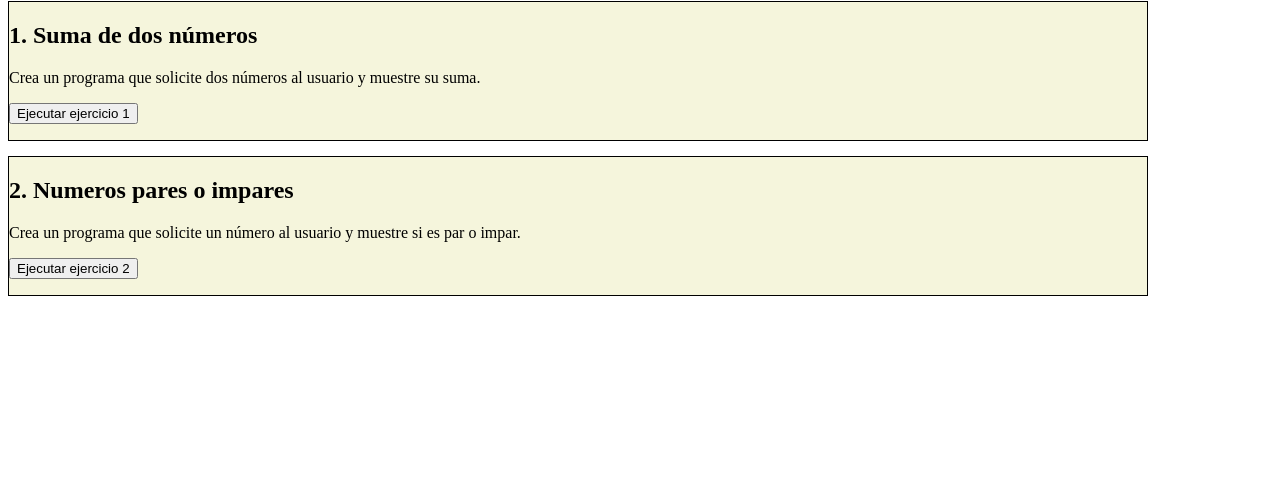
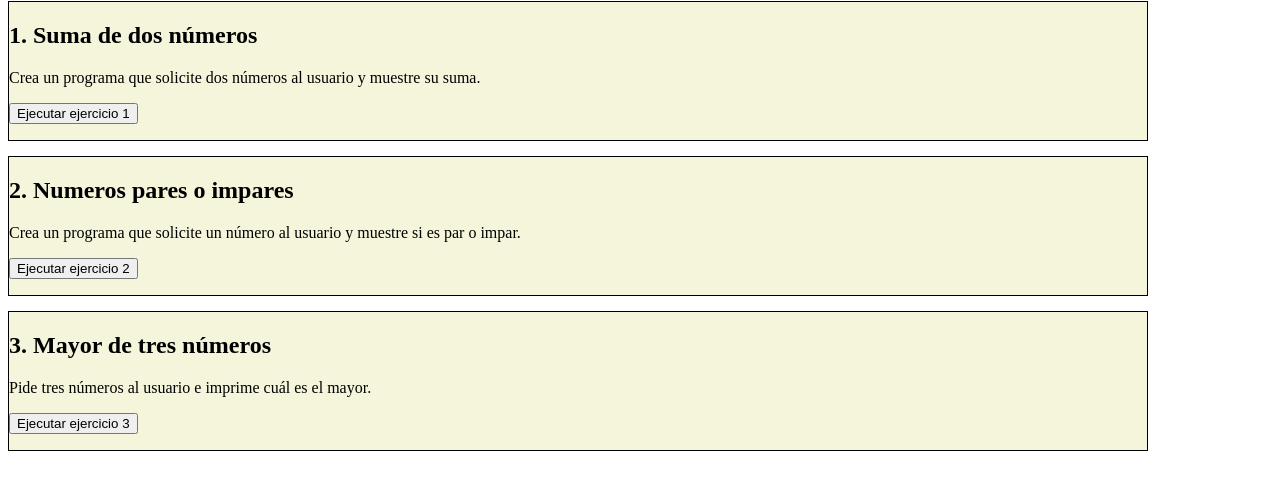
Before and after one commit to anaforero91/Ejercicios-Javascript, a plain HTML site: page index.html in a window 1280 px wide. Shown: the part 65-554 px from the top of the page. Drawn offline with Linux system fonts and the light colour scheme.

Commit message:
Ejercicio 3 iniciado

```diff
--- a/index.html
+++ b/index.html
@@ -21,6 +21,13 @@
             <p id="resultadoEJ2"></p>
         </div>
 
+        <div class="contenedor-ejercicio">
+            <h2>3. Mayor de tres números</h2>
+            <p>Pide tres números al usuario e imprime cuál es el mayor.</p>
+            <button onclick="numeroMayor()">Ejecutar ejercicio 3</button>
+            <p id="resultadoEJ3"></p>
+        </div>
+
         <script src="./scripts/main.js"></script>
     </body>
 </html>
--- a/scripts/main.js
+++ b/scripts/main.js
@@ -20,3 +20,8 @@ function numeroParImpar(){
     }
     document.getElementById("resultadoEJ2").innerText = resultado;
 }
+
+//3. Número mayor
+function numeroMayor(){
+
+}
```
